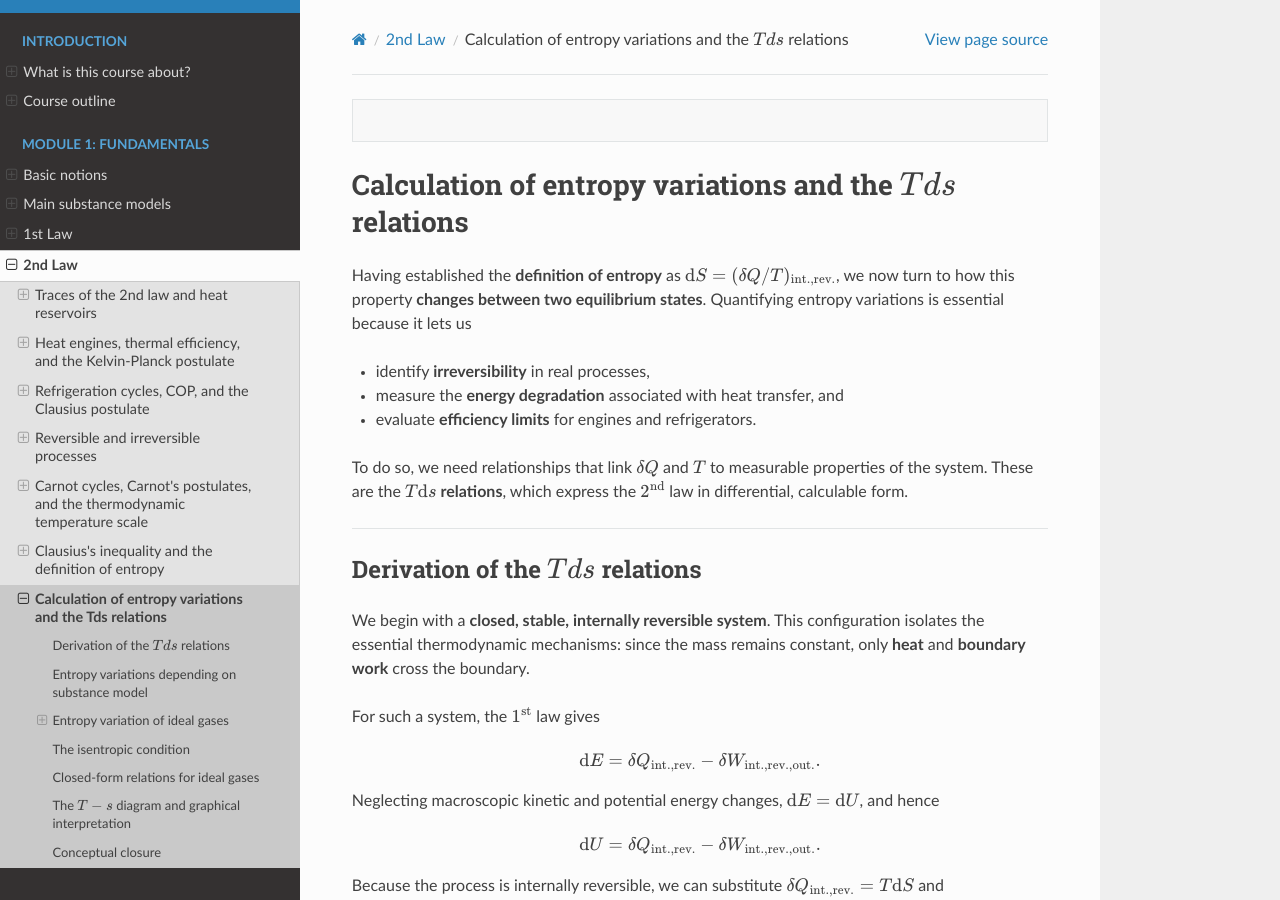
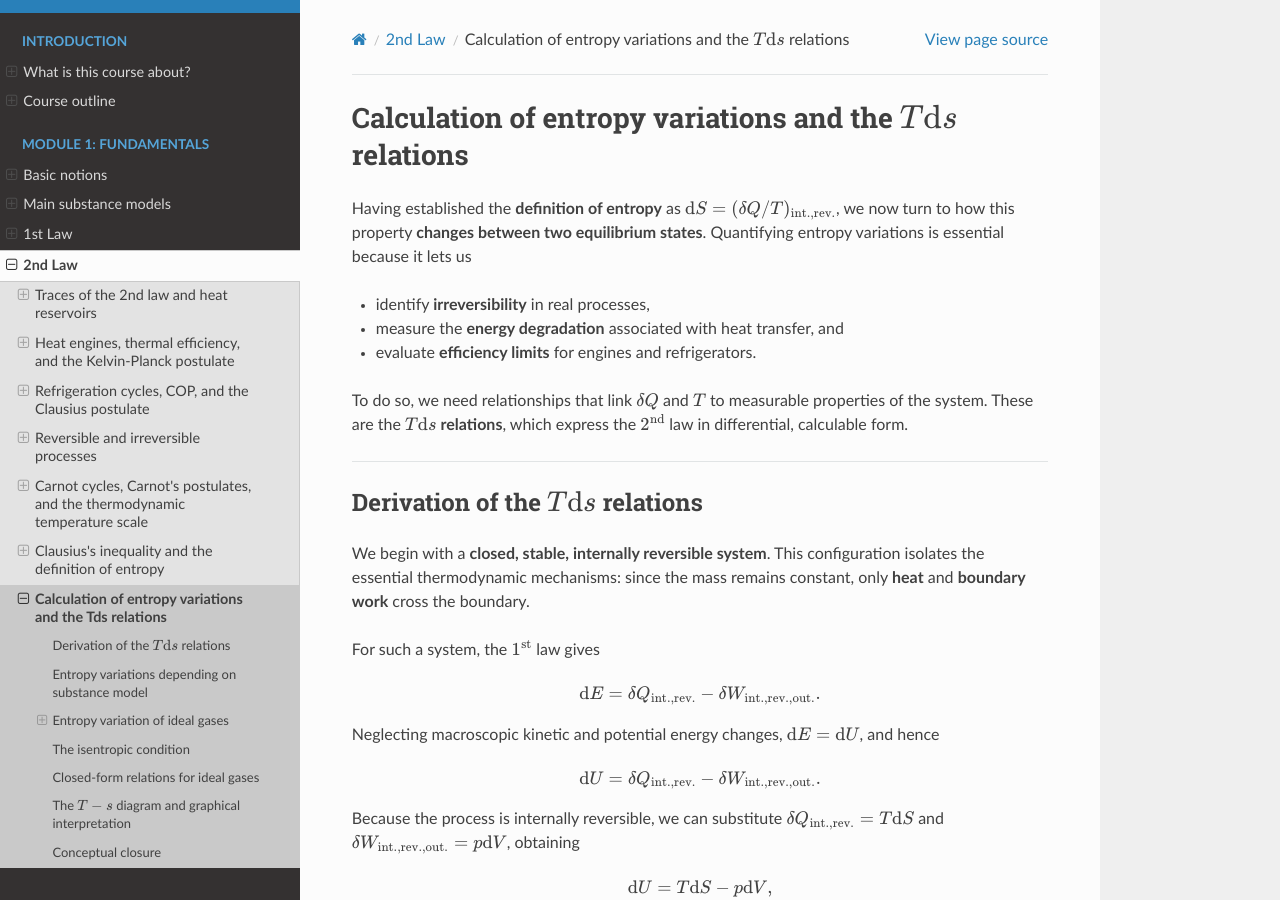
Before and after one commit to azarketa/Thermodynamics-theoretical-pills, a Sphinx documentation site: the page built from source/20_Calculation_entropy_variations_Tds_relations.md, in a window 1280 px wide and 900 px high. Built offline with Sphinx 7.4.7 and the Read the Docs theme 3.1.0, drawn with Linux system fonts in a browser that asks for light colours.

Commit message:
Files updated

````diff
--- a/source/20_Calculation_entropy_variations_Tds_relations.md
+++ b/source/20_Calculation_entropy_variations_Tds_relations.md
@@ -1,9 +1,5 @@
-```python
-
-```
-
 (sec_entropy_variations_Tds_relations)=
-## Calculation of entropy variations and the $Tds$ relations
+## Calculation of entropy variations and the $T\mathrm{d}s$ relations
 
 Having established the **definition of entropy** as $\mathrm{d}S = (\delta Q/T)_{\text{int.,rev.}}$, we now turn to how this property **changes between two equilibrium states**. Quantifying entropy variations is essential because it lets us
 
@@ -16,7 +12,7 @@ To do so, we need relationships that link $\delta Q$ and $T$ to measurable prope
 ---
 
 (subsec_Tds_relations)=
-### Derivation of the $Tds$ relations
+### Derivation of the $T\mathrm{d}s$ relations
 
 We begin with a **closed, stable, internally reversible system**. This configuration isolates the essential thermodynamic mechanisms: since the mass remains constant, only **heat** and **boundary work** cross the boundary.
 
````
